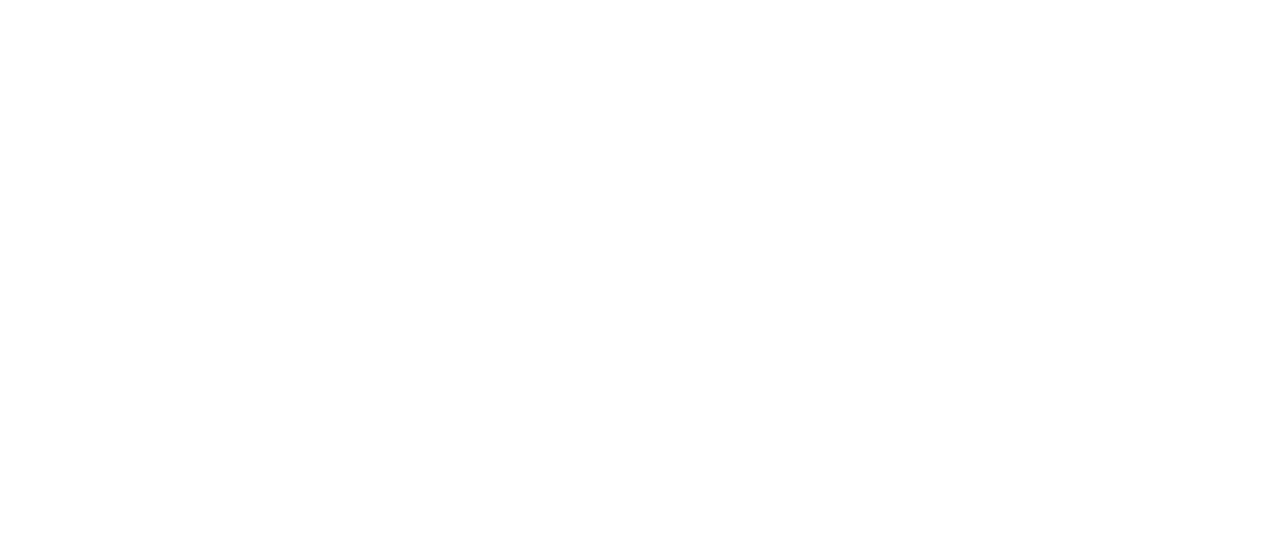
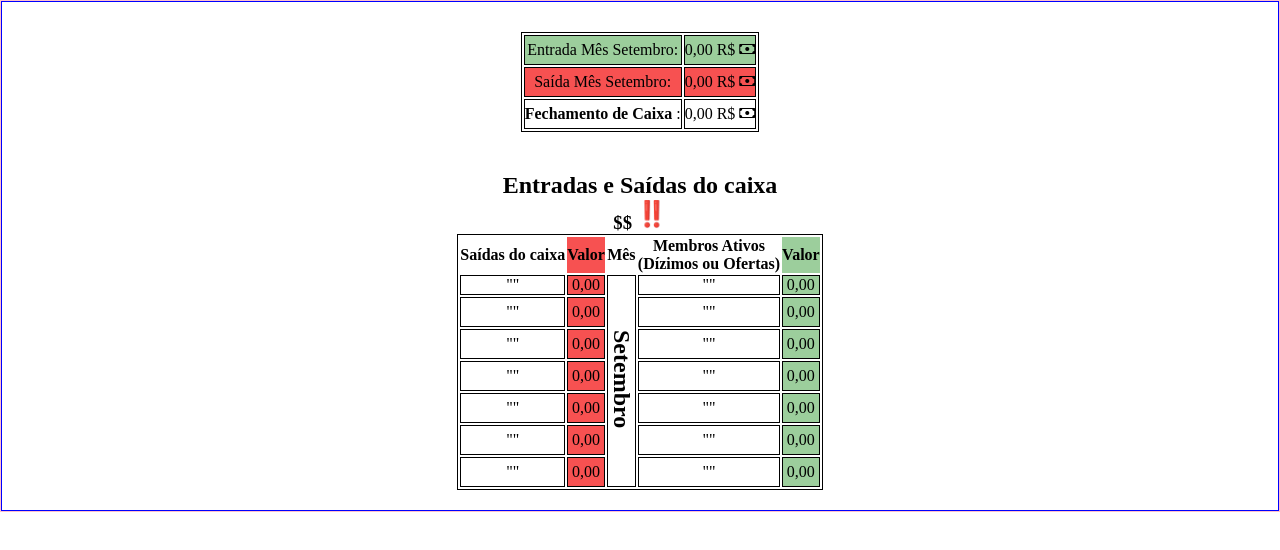
Before and after one commit to Edyylson/outubro, a plain HTML site: page index.html in a window 1280 px wide. Drawn offline with nearby package versions, Linux system fonts and the light colour scheme.

Commit message:
salvando

```diff
--- a/index.html
+++ b/index.html
@@ -4,14 +4,158 @@
 <head>
   <meta charset="UTF-8">
   <meta name="viewport" content="width=device-width, initial-scale=1.0">
-  <title>Entradas e Saidas Outubro</title>
+  <title>Entradas e Saídas Outubro 2023</title>
   <link rel="stylesheet" href="style.css">
+  <link rel="stylesheet" href="https://cdn.jsdelivr.net/npm/bootstrap-icons@1.11.0/font/bootstrap-icons.css">
 </head>
 
 <body>
+  <article>
+
+    <table class="tbrelatorio">
+
+      <tr id="tb-entrada" class="linha">
+        <td>Entrada Mês Setembro:</td>
+        <td>0,00 R$ <i class="bi bi-cash"></i></td>
+
+      </tr>
+
+      <tr id="tb-saida" class="linha">
+        <td>Saída Mês Setembro:</td>
+        <td>0,00 R$ <i class="bi bi-cash"></i></td>
+
+      </tr>
 
 
-  <script src="javascript.js"></script>
+      <tr id="tb-fechamento" class="linha">
+        <td><b>Fechamento de Caixa</b> :</td>
+        <td> 0,00 R$ <i class="bi bi-cash"></i></td>
+
+      </tr>
+
+    </table>
+
+
+
+
+    <table class="tbprincipal">
+
+      <colgroup>
+
+        <col class="csaida">
+        <col class="cvlsaida">
+        <col class="cmes">
+        <col class="cmembros">
+        <col class="cvlentrada">
+
+
+
+      </colgroup>
+
+
+
+      <caption>
+        <h1>Entradas e Saídas do caixa</h1>
+        <h3 id="cor_saida">$$ <img src="gif/exclamacao.gif" alt="exclamacao"></h3>
+        </b>
+      </caption>
+
+
+      <thead>
+        <tr>
+
+          <th scope="col">Saídas do caixa</th>
+          <th scope="col">Valor</th>
+          <th scope="col">Mês</th>
+          <th scope="col">Membros Ativos <br>
+            (Dízimos ou Ofertas)</th>
+          <th scope="col">Valor</th>
+
+        </tr>
+
+      </thead>
+
+
+      <tbody>
+        <tr class="linhaset">
+
+          <td>""</td>
+          <td>0,00 </td>
+
+          <td class="Set" rowspan="25"><b style="writing-mode: vertical-rl;">
+              <h1>Setembro</h1>
+            </b></td>
+
+          </td>
+          <td>""</td>
+          <td>0,00 </td>
+
+
+        </tr>
+
+
+        <tr class="linha">
+          <td>""</td>
+          <td>0,00 </td>
+          <td>""</td>
+          <td>0,00 </td>
+        </tr>
+
+        <tr class="linha">
+          <td>""</td>
+          <td>0,00 </td>
+          <td>""</td>
+          <td>0,00 </td>
+        </tr>
+
+
+
+        <tr class="linha">
+          <td>""</td>
+          <td>0,00 </td>
+          <td>""</td>
+          <td>0,00 </td>
+        </tr>
+
+
+        <tr class="linha">
+          <td>""</td>
+          <td>0,00 </td>
+          <td>""</td>
+          <td>0,00 </td>
+        </tr>
+
+
+
+        <tr class="linha">
+          <td>""</td>
+          <td>0,00 </td>
+          <td>""</td>
+          <td>0,00 </td>
+        </tr>
+
+
+        <tr class="linha">
+          <td>""</td>
+          <td>0,00 </td>
+          <td>""</td>
+          <td>0,00 </td>
+        </tr>
+
+
+
+
+      </tbody>
+
+
+    </table>
+
+
+
+  </article>
+
+
 </body>
 
+
 </html>
--- a/style.css
+++ b/style.css
@@ -1,7 +1,71 @@
-@charset "utf-8";
+@charset "UTF-8";
+
 
 * {
+
   margin: 0px;
-  padding: 0 px;
+  padding: 0px;
+}
+
+
+body {
+  border: 1px solid pink;
+}
+
+article {
+  border: 1px solid blue;
+}
+
+table {
+  border: 1px solid black;
+  margin: auto;
 
 }
+
+.tbprincipal {
+  margin-bottom: 20px;
+}
+
+.tbrelatorio {
+  margin-top: 30px;
+  margin-bottom: 20px;
+}
+
+
+
+td {
+  border: 1px solid black;
+  text-align: center;
+}
+
+tr.linha {
+  height: 30px;
+  text-align: center;
+}
+
+
+caption {
+  margin-top: 20px;
+}
+
+img {
+  width: 30px;
+  height: 30px;
+}
+
+#tb-entrada {
+  background-color: rgb(156, 206, 156);
+}
+
+#tb-saida {
+  background-color: rgb(247, 81, 81);
+}
+
+
+col.cvlsaida {
+  background-color: rgb(247, 81, 81);
+}
+
+col.cvlentrada {
+  background-color: rgb(156, 206, 156);
+}
```
